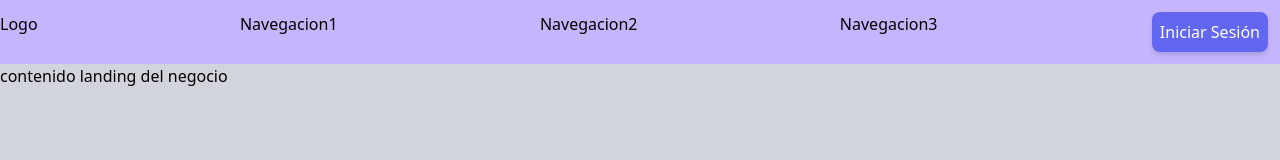
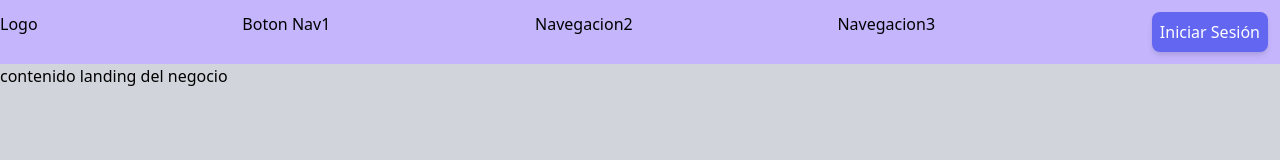
Before and after one commit to jmarti1a2/Project, a React (Create React App) app: page / in a window 1280 px wide. Shown: the top 160 px of the page. Built offline with nearby package versions, Linux system fonts and the light colour scheme.

Commit message:
Cambio en Boton del NavBar

```diff
--- a/src/components/Navbar.jsx
+++ b/src/components/Navbar.jsx
@@ -5,7 +5,7 @@ const Navbar = () => {
     return <nav className='bg-purple-300'>
         <ul className='flex w-full justify-between my-3'>
             <li>Logo</li>
-            <li>Navegacion1</li>
+            <li>Boton Nav1</li>
             <li>Navegacion2</li>
             <li>Navegacion3</li>
             <li className='px-3'>
```
